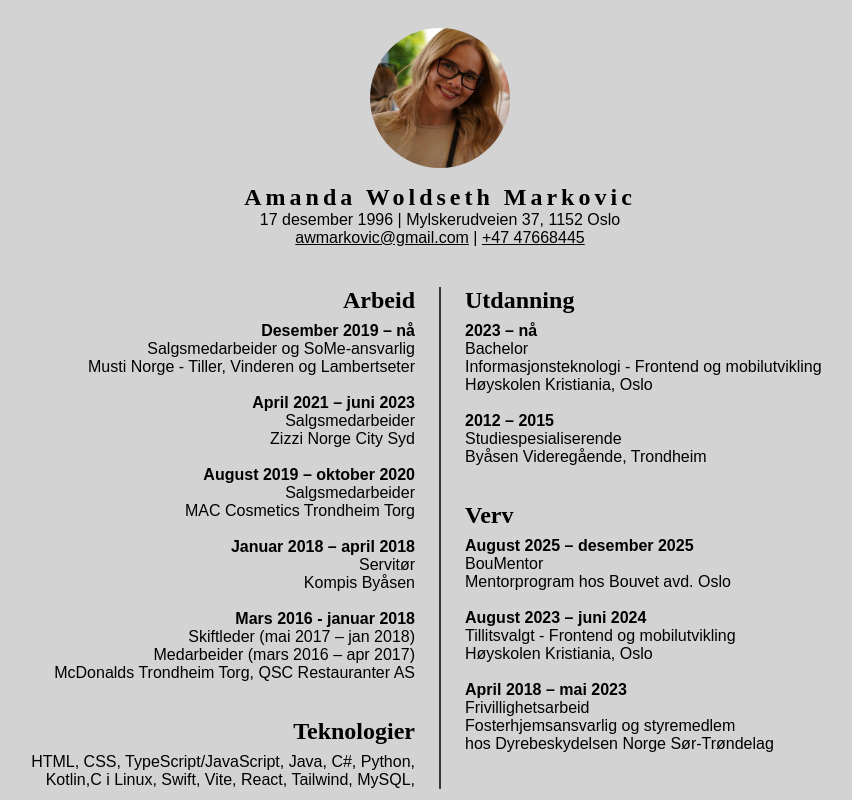
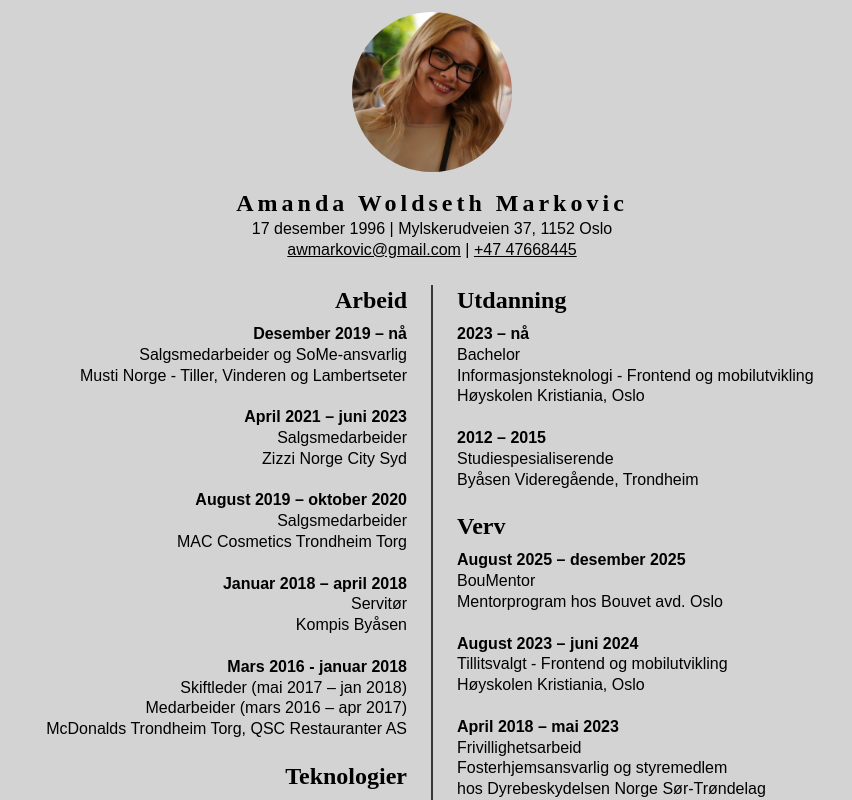
Before and after one commit to awmarkovic/awm-homepage, a React (Vite) app: page / in a window 1280 px wide. Shown: the whole page, without its empty margins (212-1064 px from the left). Built offline with nearby package versions, Linux system fonts and the light colour scheme.

Commit message:
Minor changes to layout. Increase avatar. Add line-height. Decrease margin and padding

```diff
--- a/src/App.css
+++ b/src/App.css
@@ -24,11 +24,11 @@ body {
   gap: var(--spacing-l);
   width: 100%;
   height: 100%;
-  padding: var(--spacing-m);
+  padding: var(--spacing-s);
   /* border: 2px solid green; */
   aspect-ratio: 1 / 2;
-  margin: 12px;
-  /* line-height: 1.5; */
+  margin: var(--spacing-xs);
+  line-height: 1.5;
 }
 
 .header {
@@ -40,12 +40,11 @@ body {
   align-items: center;
   flex-direction: column;
   gap: var(--spacing-m);
-  padding-bottom: var(--spacing-m);
 }
 
 .avatar {
-  width: 140px;
-  height: 140px;
+  width: 160px;
+  height: 160px;
   border-radius: 100%;
   object-fit: cover;
 }
@@ -95,11 +94,6 @@ body {
   justify-content: center;
   align-items: center;
   flex-direction: column;
-  gap: var(--spacing-m);
-}
-
-.footer .titles {
-  margin: 0;
 }
 
 .titles {
@@ -152,9 +146,11 @@ strong {
     aspect-ratio: auto;
     gap: var(--spacing-m);
   }
+
   .divider {
     display: none;
   }
+
   .left,
   .right {
     grid-column: 1 / span 1;
@@ -177,5 +173,6 @@ strong {
     grid-template-columns: 1fr 2px 1fr;
     grid-template-rows: auto 1fr auto;
     gap: var(--spacing-l);
+    line-height: 1.3;
   }
 }
--- a/src/App.tsx
+++ b/src/App.tsx
@@ -75,7 +75,6 @@ function App() {
           </li>
         </ul>
         <br />
-        <br />
         <h2 className="titles">Teknologier</h2>
         <p className="experience-list">
           HTML, CSS, TypeScript/JavaScript, Java, C#, Python, <br />
@@ -102,7 +101,6 @@ function App() {
             <p>Byåsen Videregående, Trondheim</p>
           </li>
         </ul>
-        <br />
         <br />
         <h2 className="titles">Verv</h2>
         <ul className="experience-list">
```
